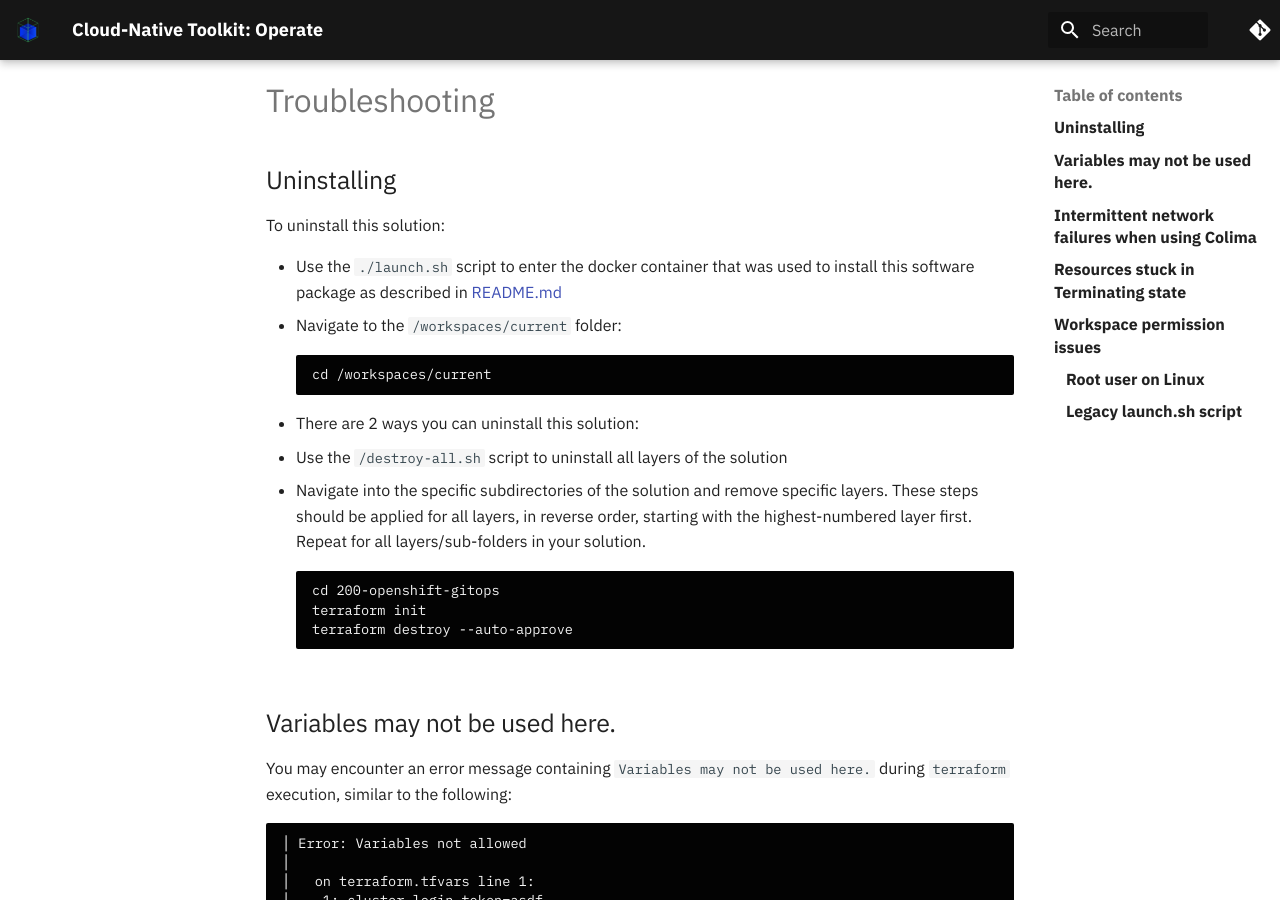
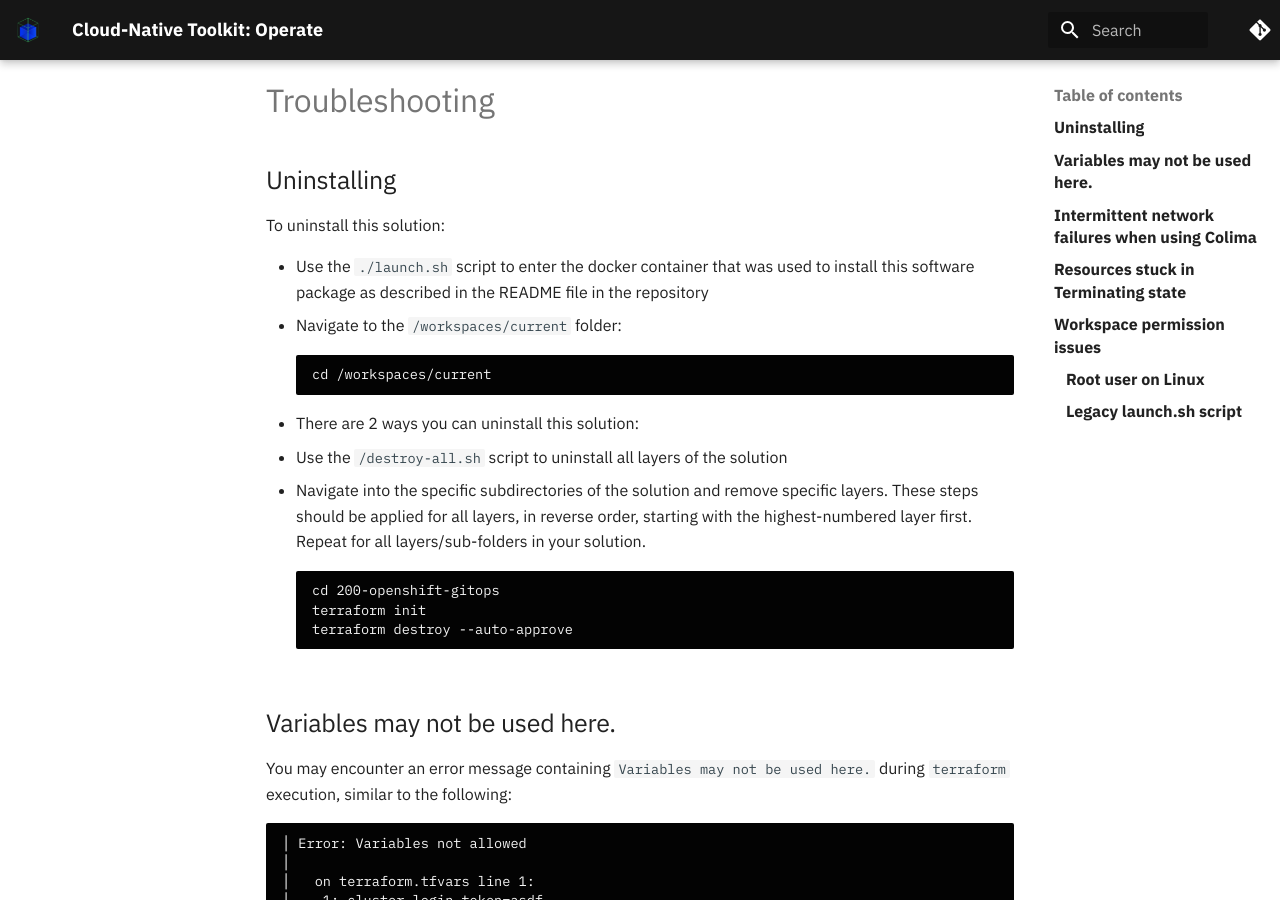
Before and after one commit to cloud-native-toolkit/site-operator-guide, an MkDocs documentation site: the page built from docs/resources/troubleshooting/index.md, in a window 1280 px wide and 900 px high. Built offline with MkDocs 1.6.1 and Material for MkDocs 9.7.7, drawn with Linux system fonts in a browser that asks for light colours; comment, search, counter and statistics services are not loaded; some of the changed text lies outside the part shown.

Commit message:
Fixes broken links
Signed-off-by: Sean Sundberg <seansund@us.ibm.com>

````diff
--- a/docs/resources/troubleshooting/index.md
+++ b/docs/resources/troubleshooting/index.md
@@ -4,7 +4,7 @@
 
 To uninstall this solution:
 
-- Use the `./launch.sh` script to enter the docker container that was used to install this software package as described in [README.md](README.md)
+- Use the `./launch.sh` script to enter the docker container that was used to install this software package as described in the README file in the repository
 - Navigate to the `/workspaces/current` folder:
   ```
   cd /workspaces/current
@@ -92,7 +92,7 @@
 - Delete the `workspace` volume using `docker volume rm workspace`
   - If this command fails, you may first have to remove containers that reference the volume.   User `docker ps` to list containers and `docker rm <container>` to remove a container.  After you delete the container, re-run `docker volume rm workspace` to delete the `workspace` volume.
 - Use the `launch.sh` script reenter the container.
-- Use the `setupWorkspace.sh` script as described in the [README.md](README.md) to reconfigure your workspace and continue with the installation process.
+- Use the `setupWorkspace.sh` script as described in the README in the repository to reconfigure your workspace and continue with the installation process.
 
 You should *never* use the `sudo` command to execute this automation.  If you have to use `sudo`, then something is wrong with your configuration.
 
--- a/overrides/partials/footer.html
+++ b/overrides/partials/footer.html
@@ -8,7 +8,7 @@
     <div class="md-footer-meta md-typeset">
         <div class="md-footer-meta__inner md-grid">
             <div class="md-footer-column">
-                <div class="md-footer-text"><a href="https://cloudnativetoolkit.dev/contribute/contribute/">Contribute</a> to the Cloud-Native Toolkit</div>
+                <div class="md-footer-text"><a href="https://modules.cloudnativetoolkit.dev/#/contributing">Contribute</a> to the Cloud-Native Toolkit</div>
                 <div class="md-footer-text">Site licensed under <a href="https://creativecommons.org/licenses/by-nc-sa/4.0/">CC BY-NC-SA 4.0</a></div>
             </div>
             <div class="md-footer-column">
````
Also changed, not shown: docs/learn/iascable/lab3/index.md (+1 -1 lines).
